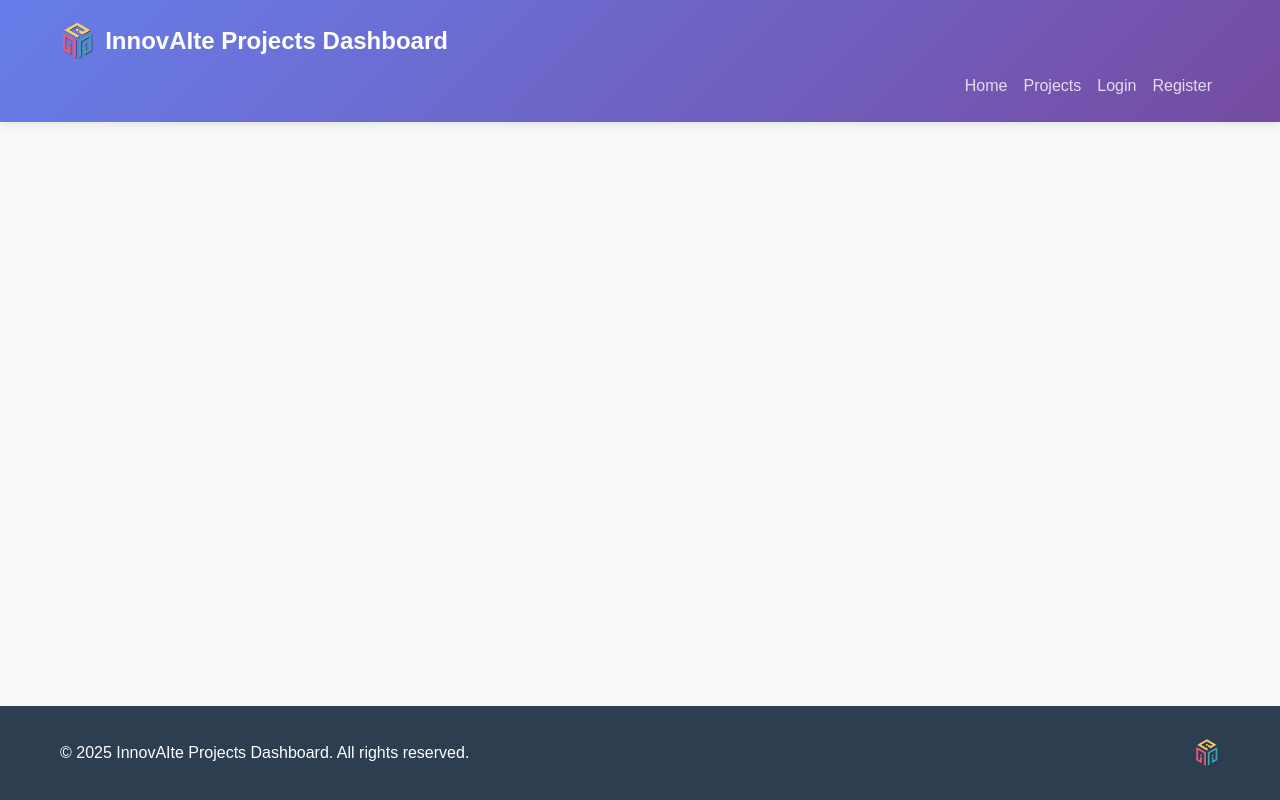
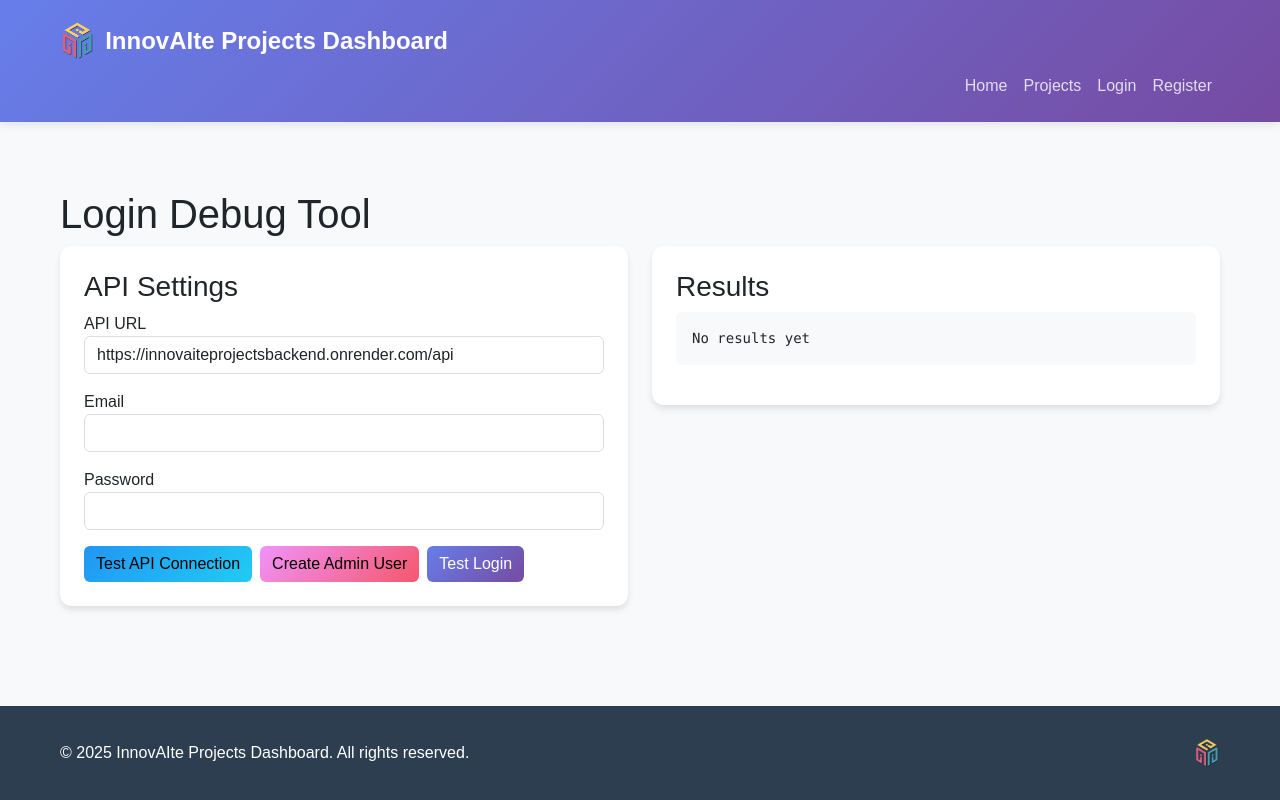
Before and after one commit to TriAzz/InnovAIteProjectsFrontend, a React (Create React App) app: page /debug-login in a window 1280 px wide. Built offline with nearby package versions, Linux system fonts and the light colour scheme.

Commit message:
added debug login for testing

```diff
--- a/src/App.js
+++ b/src/App.js
@@ -13,6 +13,7 @@ import Login from './components/Login';
 import Register from './components/Register';
 import Profile from './components/Profile';
 import AdminSetup from './components/AdminSetup';
+import LoginDebug from './components/LoginDebug';
 import { AuthProvider } from './context/AuthContext';
 
 function App() {
@@ -31,6 +32,7 @@ function App() {
               <Route path="/register" element={<Register />} />
               <Route path="/profile" element={<Profile />} />
               <Route path="/admin-setup" element={<AdminSetup />} />
+              <Route path="/debug-login" element={<LoginDebug />} />
             </Routes>
           </main>
           <Footer />
--- /dev/null
+++ b/src/components/LoginDebug.js
@@ -0,0 +1,147 @@
+import React, { useState } from 'react';
+import { Container, Row, Col, Card, Form, Button, Alert, Input } from 'reactstrap';
+import axios from 'axios';
+
+const LoginDebug = () => {
+  const [action, setAction] = useState('');
+  const [email, setEmail] = useState('');
+  const [password, setPassword] = useState('');
+  const [apiUrl, setApiUrl] = useState('https://innovaiteprojectsbackend.onrender.com/api');
+  const [result, setResult] = useState(null);
+  const [loading, setLoading] = useState(false);
+  const [error, setError] = useState('');
+
+  const handleAction = async (e) => {
+    e.preventDefault();
+    setLoading(true);
+    setError('');
+    setResult(null);
+
+    try {
+      let response;
+
+      // Test connection to API
+      if (action === 'testApi') {
+        response = await axios.get(`${apiUrl}/health`);
+        setResult(response.data);
+      }
+
+      // Create admin user
+      else if (action === 'createAdmin') {
+        response = await axios.post(`${apiUrl}/users/setup-admin`, {
+          email,
+          password,
+          firstName: 'Admin',
+          lastName: 'User',
+          description: 'Created for debugging'
+        });
+        setResult(response.data);
+      }
+
+      // Test login
+      else if (action === 'testLogin') {
+        const credentials = btoa(`${email}:${password}`);
+        response = await axios.get(`${apiUrl}/users/me`, {
+          headers: {
+            'Authorization': `Basic ${credentials}`
+          }
+        });
+        setResult(response.data);
+      }
+
+    } catch (err) {
+      setError(`Error: ${err.response?.status} ${err.response?.statusText} - ${err.message}`);
+      if (err.response?.data) {
+        setResult(err.response.data);
+      }
+    } finally {
+      setLoading(false);
+    }
+  };
+
+  return (
+    <Container className="mt-5">
+      <h1>Login Debug Tool</h1>
+      <Row>
+        <Col md={6}>
+          <Card className="p-4 mb-4">
+            <h3>API Settings</h3>
+            <Form>
+              <div className="mb-3">
+                <label>API URL</label>
+                <Input
+                  type="text"
+                  value={apiUrl}
+                  onChange={(e) => setApiUrl(e.target.value)}
+                />
+              </div>
+              <div className="mb-3">
+                <label>Email</label>
+                <Input
+                  type="email"
+                  value={email}
+                  onChange={(e) => setEmail(e.target.value)}
+                />
+              </div>
+              <div className="mb-3">
+                <label>Password</label>
+                <Input
+                  type="password"
+                  value={password}
+                  onChange={(e) => setPassword(e.target.value)}
+                />
+              </div>
+
+              <div className="d-flex gap-2">
+                <Button
+                  color="info"
+                  onClick={(e) => {
+                    setAction('testApi');
+                    handleAction(e);
+                  }}
+                  disabled={loading}
+                >
+                  Test API Connection
+                </Button>
+                <Button
+                  color="warning"
+                  onClick={(e) => {
+                    setAction('createAdmin');
+                    handleAction(e);
+                  }}
+                  disabled={loading}
+                >
+                  Create Admin User
+                </Button>
+                <Button
+                  color="primary"
+                  onClick={(e) => {
+                    setAction('testLogin');
+                    handleAction(e);
+                  }}
+                  disabled={loading}
+                >
+                  Test Login
+                </Button>
+              </div>
+            </Form>
+          </Card>
+
+          {loading && <Alert color="info">Loading...</Alert>}
+          {error && <Alert color="danger">{error}</Alert>}
+        </Col>
+
+        <Col md={6}>
+          <Card className="p-4">
+            <h3>Results</h3>
+            <pre className="bg-light p-3 rounded" style={{ maxHeight: '400px', overflow: 'auto' }}>
+              {result ? JSON.stringify(result, null, 2) : 'No results yet'}
+            </pre>
+          </Card>
+        </Col>
+      </Row>
+    </Container>
+  );
+};
+
+export default LoginDebug;
```
